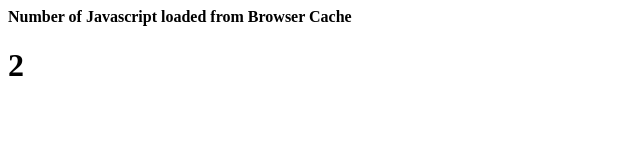
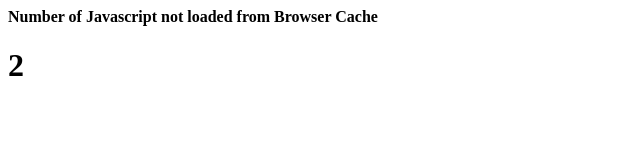
Before and after one commit to sachin7desai7/sachin7desai7.github.io, a plain HTML site: page index.html in a window 1280 px wide. Shown: the full height of the page, 0-640 px from the left. Drawn offline with Linux system fonts and the light colour scheme.

Commit message:
Update index.html

```diff
--- a/index.html
+++ b/index.html
@@ -3,7 +3,7 @@
 	<script src="a.js"></script>
 	<script src="b.js"></script>
 
-	<h4>Number of Javascript loaded from Browser Cache</h4>
+	<h4>Number of Javascript not loaded from Browser Cache</h4>
 
 	<h1 id="demo"></h1>
 
```
